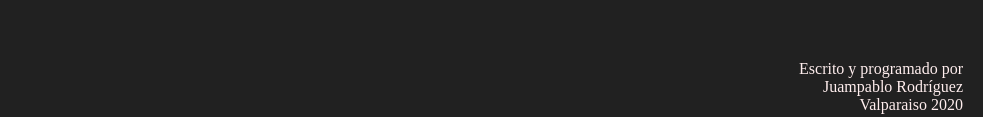
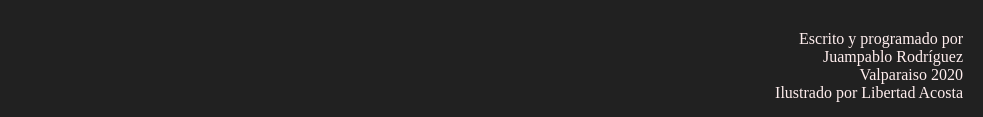
Before and after one commit to Guaaan/Rene-flipsnack, a plain HTML site: page index.html in a window 1280 px wide. Shown: the part 680-797 px from the top of the page, without its empty margins (297-1280 px from the left). Drawn offline with Linux system fonts and the light colour scheme.

Commit message:
créditos libertad"

```diff
--- a/css/styles.css
+++ b/css/styles.css
@@ -16,7 +16,7 @@ iframe {
 }
 footer {
   position: absolute;
-  bottom: 20px;
+  bottom: 50px;
   width: 100%;
   height: 40px;
   position: fixed;
@@ -24,7 +24,10 @@ footer {
   text-align: right;
   right: 20px;
 }
-
+a{
+  color: #ffeeee;
+  text-decoration:none;
+}
 @media screen and (max-width: 800px) {
   iframe {
     width: 65%;
--- a/index.html
+++ b/index.html
@@ -25,9 +25,11 @@
         allowfullscreen
       ></iframe>
     </div>
-    <footer >
+    <footer>
       Escrito y programado por<br />
-      Juampablo Rodríguez<br />Valparaiso 2020
+      <a href="https://github.com/Guaaan">Juampablo Rodríguez</a><br />Valparaiso 2020 <br />
+      Ilustrado por
+      <a href="https://www.behance.net/libertuchaa91d">Libertad Acosta</a>
     </footer>
     <!--FLIPBOOK-->
   </body>
```
